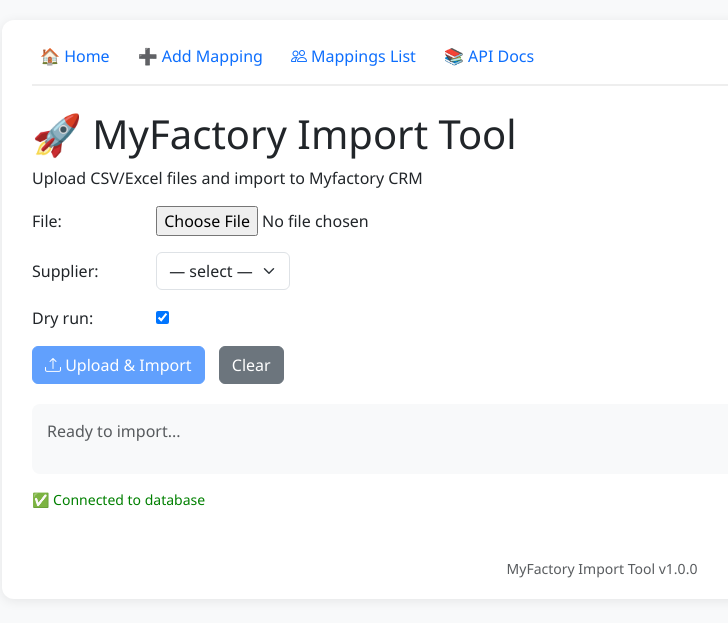
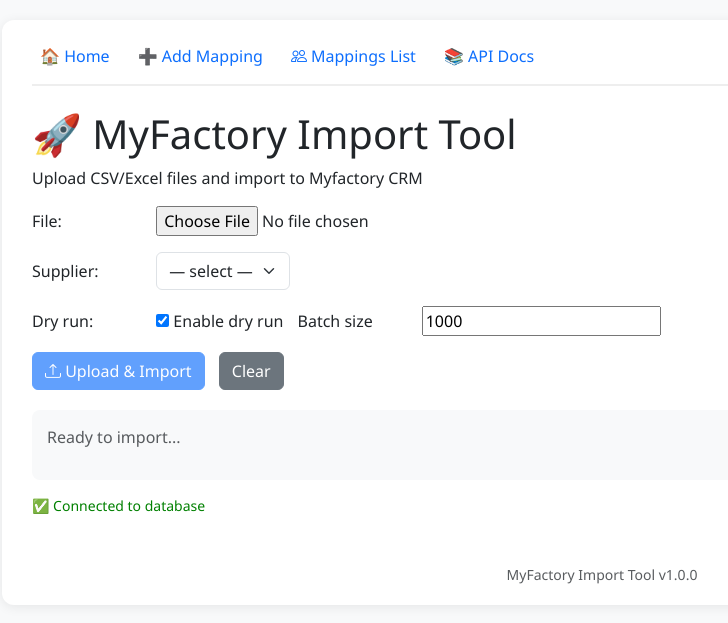
Before and after one commit to seemab-yamin/myfactory-import-tool, a FastAPI app: page / in a window 1280 px wide. Shown: the top 623 px of the page, without its empty margins (38-766 px from the left). Run offline with FastAPI, Linux system fonts and the light colour scheme; data that the repository does not hold is empty.

Commit message:
batchSize added

```diff
--- a/static/js/index.js
+++ b/static/js/index.js
@@ -160,6 +160,7 @@ async function uploadFile() {
   const fileInput = document.getElementById('fileInput');
   const supplierSelect = document.getElementById('supplierInput');
   const dryRun = document.getElementById('dryRunInput').checked;
+  const batchSize = document.getElementById('batchSizeInput').value;
   const resultDiv = document.getElementById('result');
   const importBtn = document.getElementById('importBtn');
 
@@ -180,7 +181,7 @@ async function uploadFile() {
   formData.append('file', fileInput.files[0]);
   formData.append('supplier', supplierId);
   formData.append('dry_run', dryRun);
-  formData.append('batch_size', 1000);
+  formData.append('batch_size', batchSize);
 
   // Disable button during upload
   importBtn.disabled = true;
--- a/templates/index.html
+++ b/templates/index.html
@@ -31,6 +31,10 @@
   <div class="form-group">
     <label>Dry run:</label>
     <input type="checkbox" id="dryRunInput" checked />
+    <label for="dryRunInput">Enable dry run</label>
+
+    <label for="batchSizeInput">Batch size</label>
+    <input type="number" id="batchSizeInput" value="1000" />
   </div>
 
   <button id="importBtn" onclick="uploadFile()" class="btn btn-primary" disabled><i class="bi bi-upload"></i> Upload & Import</button>
```
